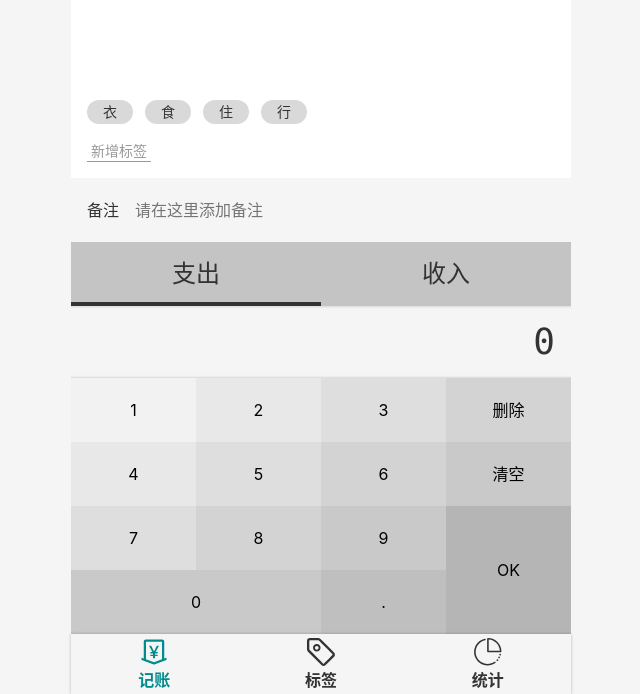
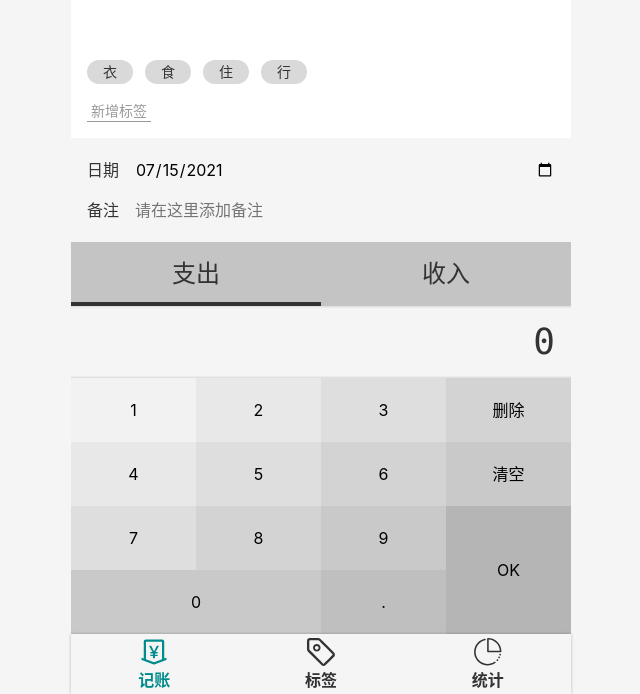
Before and after one commit to Hsy1998/Tally-book, a Vue app: page /#/money in a window 1280 px wide. Shown: the part 106-800 px from the top of the page, without its empty margins (319-959 px from the left). Built offline with nearby package versions, Linux system fonts and the light colour scheme.

Commit message:
添加日期input

```diff
--- a/src/components/MoneyPage/FormItem.vue
+++ b/src/components/MoneyPage/FormItem.vue
@@ -2,16 +2,27 @@
   <div>
     <label class="formItem">
       <span class="name">{{ this.fildName }}</span>
+      <template v-if="type === 'date'">
+        <input
+          :type="type || 'text'"
+          :placeholder="placeholder"
+          :value="x(value)"
+          @input="onValueChange($event.target.value)"
+        />
+      </template>
+      <template v-else>
         <input
           type="text"
           :placeholder="placeholder"
           :value="value"
           @input="onValueChange($event.target.value)"
         />
+      </template>
     </label>
   </div>
 </template>
 <script lang="ts">
+import dayjs from 'dayjs'
 import Vue from 'vue'
 import { Component, Prop, Watch } from 'vue-property-decorator'
 
@@ -21,7 +32,11 @@
 
   @Prop({ required: true }) fildName!: string
   @Prop() placeholder?: string
+  @Prop() type?: string
 
+  x(isoString: string) {
+    return dayjs(isoString).format('YYYY-MM-DD')
+  }
   onValueChange(value: string) {
     this.$emit('update:value', value)
   }
--- a/src/store/index.ts
+++ b/src/store/index.ts
@@ -33,7 +33,7 @@
     // 新增record数据
     createRecord(state, record: RecordItem) {
       const record2 = clone(record)
-      record2.createdAt = new Date().toISOString()
+      record2.createdAt = record2.createdAt || new Date().toISOString()
       // this.recordList && this.recordList.push(record2)
       state.recordList?.push(record2) // 可选链语法
       store.commit('saveRecords')
--- a/src/views/Money.vue
+++ b/src/views/Money.vue
@@ -3,6 +3,7 @@
     <NumberPad :value.sync="record.amount" @submit="saveRecord" />
     <Tabs :value.sync="record.type" :data-source="recordTypesList" />
     <div class="notes">
+      <FormItem :value.sync="record.createdAt" fild-name="日期" type="date" />
       <FormItem
         :value.sync="record.notes"
         fild-name="备注"
@@ -37,6 +38,7 @@
     notes: '',
     type: '-',
     amount: 0,
+    createdAt: new Date().toISOString(),
   }
 
   created() {
```
Lines whose indentation alone changed are shown as unchanged.
